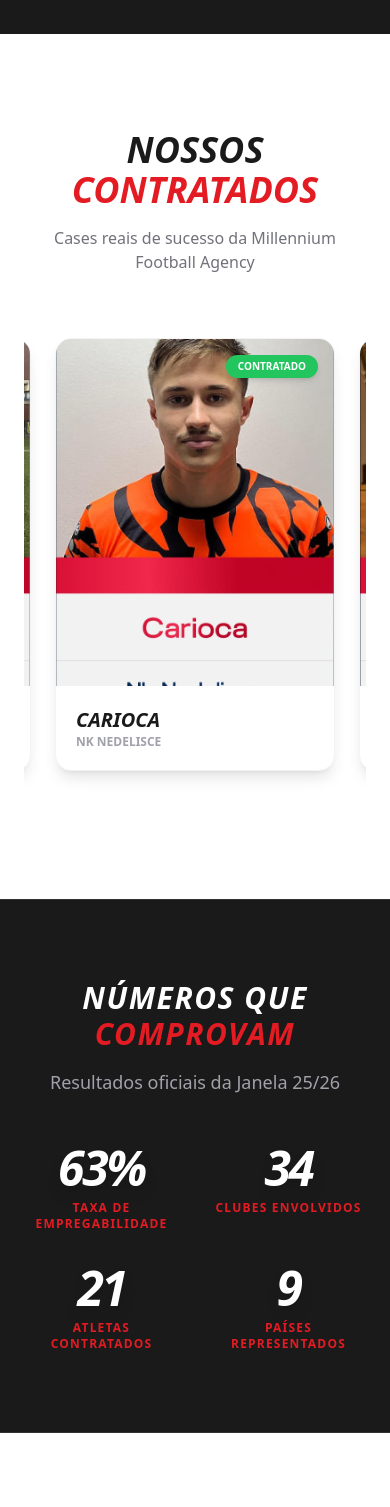
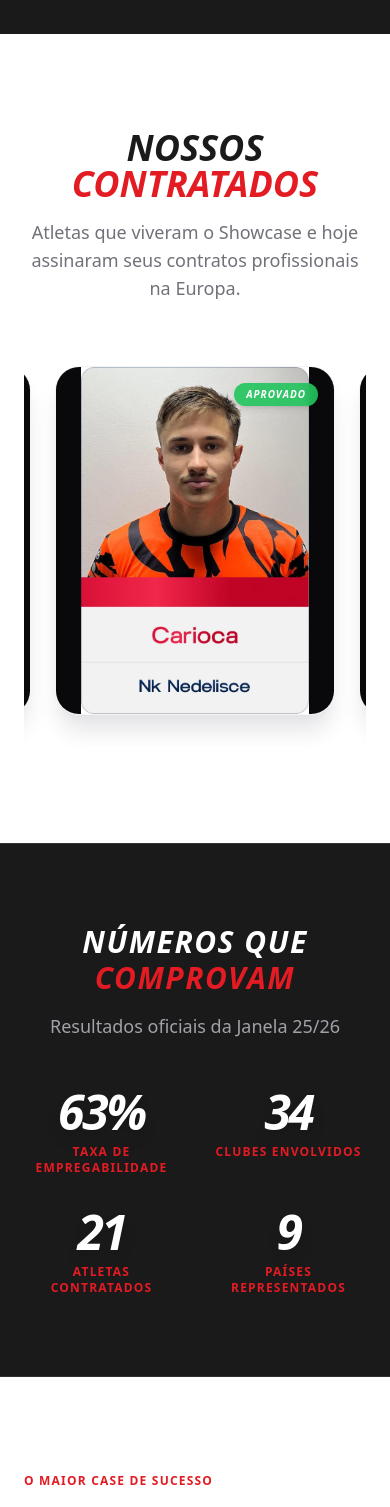
Before and after one commit to rikelmedev/millennium-football-agency, a React (Vite) app: page / in a window 390 px wide. Shown: the part 5860-7367 px from the top of the page. Built offline with nearby package versions, Linux system fonts and the light colour scheme; the HTML template or start-up script is replaced by a standard one.

Commit message:
fix: corrige tela preta no Filter e ajusta proporção das imagens. feat: adiciona seções de estatísticas, qualificação e timeline do Thalisson

```diff
--- a/src/sections/AtletasContratados.jsx
+++ b/src/sections/AtletasContratados.jsx
@@ -3,6 +3,17 @@ import { motion } from 'framer-motion';
 
 export default function AtletasContratados({ language }) {
   const carouselRef = useRef(null);
+
+  const t = {
+    PT: {
+      title: "NOSSOS ", accent: "CONTRATADOS",
+      desc: "Atletas que viveram o Showcase e hoje assinaram seus contratos profissionais na Europa."
+    },
+    EN: {
+      title: "OUR ", accent: "SIGNED ATHLETES",
+      desc: "Athletes who lived the Showcase and today have signed their professional contracts in Europe."
+    }
+  }[language] || {};
 
   const athletes = [
     { name: "ADONAI", club: "NK POLET", image: "/assets/case-Adonai.jpg" },
@@ -34,7 +45,7 @@ export default function AtletasContratados({ language }) {
     { name: "YASSINE", club: "NK BILOGORA", image: "/assets/case-Yassine.jpg" }
   ];
 
-  // Efeito de carrossel automático (Auto-play)
+  // Efeito de Auto-play (Passar sozinho)
   useEffect(() => {
     const interval = setInterval(() => {
       if (carouselRef.current) {
@@ -42,20 +53,24 @@ export default function AtletasContratados({ language }) {
         if (scrollLeft + clientWidth >= scrollWidth - 10) {
           carouselRef.current.scrollTo({ left: 0, behavior: 'smooth' });
         } else {
-          carouselRef.current.scrollBy({ left: 300, behavior: 'smooth' });
+          carouselRef.current.scrollBy({ left: 320, behavior: 'smooth' });
         }
       }
     }, 3000);
+
     return () => clearInterval(interval);
   }, []);
 
   return (
     <section className="py-24 bg-brand-white px-6 overflow-hidden">
-      <div className="max-w-[90rem] mx-auto text-center mb-16">
-        <h2 className="text-4xl md:text-6xl font-black italic text-brand-dark uppercase">
-          NOSSOS <span className="text-brand-accent">CONTRATADOS</span>
+      <div className="max-w-[90rem] mx-auto">
+        <div className="flex flex-col md:flex-row justify-between items-center md:items-end mb-16 gap-6 text-center md:text-left">
+          <div>
+            <h2 className="font-heading text-4xl md:text-6xl font-black italic text-brand-dark uppercase leading-none mb-4">
+              {t.title} <span className="text-brand-accent">{t.accent}</span>
             </h2>
-        <p className="text-zinc-500 font-medium mt-4">Cases reais de sucesso da Millennium Football Agency</p>
+            <p className="text-zinc-500 text-lg font-medium max-w-2xl">{t.desc}</p>
+          </div>
         </div>
 
         <div
@@ -63,17 +78,30 @@ export default function AtletasContratados({ language }) {
           className="flex gap-6 overflow-x-auto pb-8 snap-x snap-mandatory [&::-webkit-scrollbar]:hidden scroll-smooth"
         >
           {athletes.map((a, i) => (
-          <div key={i} className="flex-none w-[280px] bg-white rounded-2xl overflow-hidden shadow-lg border border-zinc-100 relative snap-center">
-            <div className="absolute top-4 right-4 bg-green-500 text-white text-[10px] font-black px-3 py-1 rounded-full uppercase z-10 shadow-md">
-              Contratado
-            </div>
-            <img src={a.image} alt={a.name} className="w-full aspect-[4/5] object-cover" />
-            <div className="p-5">
-              <h4 className="text-brand-dark font-black italic text-xl uppercase truncate">{a.name}</h4>
-              <p className="text-zinc-400 font-bold text-xs uppercase truncate">{a.club}</p>
+            <motion.div
+              key={i}
+              initial={{ opacity: 0, y: 20 }}
+              whileInView={{ opacity: 1, y: 0 }}
+              transition={{ delay: i * 0.05 }}
+              viewport={{ once: true }}
+              className="flex-none w-[280px] md:w-[300px] snap-center rounded-[1.5rem] overflow-hidden shadow-xl shadow-zinc-200 border border-zinc-100 bg-white"
+            >
+              <div className="relative aspect-[4/5] w-full bg-zinc-950 flex items-center justify-center">
+
+                <img
+                  src={a.image}
+                  alt={a.name}
+                  className="w-full h-full object-contain"
+                />
+
+                <div className="absolute top-4 right-4 bg-green-500/90 backdrop-blur-sm text-white text-[10px] font-black italic px-3 py-1 rounded-full uppercase tracking-widest z-10 shadow-md">
+                  Aprovado
                 </div>
               </div>
+
+            </motion.div>
           ))}
+        </div>
       </div>
     </section>
   );
--- a/src/sections/Filter.jsx
+++ b/src/sections/Filter.jsx
@@ -6,31 +6,39 @@ import FilterCard from '../components/FilterCard';
 export default function Filter({ language }) {
   const t = {
     PT: {
-      title: "ESTA OPORTUNIDADE É", accent: "PARA VOCÊ?",
-      desc: "Não vendemos apenas pacotes, selecionamos talentos. Vagas limitadas por posição.",
-      card1: { title: "PERFIL ATLETA", desc: "Buscamos mentalidade profissional e base técnica sólida." },
-      card2: { title: "INVESTIMENTO", desc: "Estrutura de elite com acesso direto ao mercado europeu." },
-      card3: { title: "FOCO TOTAL", desc: "25 dias de imersão absoluta para mudar a sua carreira." }
+      tag: "PROCESSO DE SELEÇÃO",
+      title: "ESTA OPORTUNIDADE É",
+      accent: "PARA VOCÊ?",
+      desc: "Não vendemos apenas pacotes, selecionamos talentos. Para manter o alto nível de exposição perante os scouts europeus, as vagas são limitadas por posição.",
+      card1: { title: "PERFIL ATLETA", desc: "Buscamos jogadores com mentalidade profissional e base técnica sólida." },
+      card2: { title: "INVESTIMENTO", desc: "O valor reflete a estrutura de elite e o acesso direto ao mercado europeu." },
+      card3: { title: "FOCO TOTAL", desc: "25 dias de imersão absoluta para mudar o patamar da sua carreira." },
+      cta: "QUERO MINHA AVALIAÇÃO"
     },
     EN: {
-      title: "IS THIS OPPORTUNITY", accent: "FOR YOU?",
-      desc: "We don't just sell packages; we select talent. Spots are limited by position.",
-      card1: { title: "ATHLETE PROFILE", desc: "We look for a professional mindset and solid technical base." },
-      card2: { title: "INVESTMENT", desc: "Elite structure with direct access to the European market." },
-      card3: { title: "TOTAL FOCUS", desc: "25 days of absolute immersion to change your career." }
+      tag: "SELECTION PROCESS",
+      title: "IS THIS OPPORTUNITY",
+      accent: "FOR YOU?",
+      desc: "We don't just sell packages; we select talent. To maintain a high level of exposure to European scouts, spots are limited.",
+      card1: { title: "ATHLETE PROFILE", desc: "We look for players with a professional mindset and solid technical base." },
+      card2: { title: "INVESTMENT", desc: "The value reflects the elite structure and direct access to the European market." },
+      card3: { title: "TOTAL FOCUS", desc: "25 days of absolute immersion to change the level of your career." },
+      cta: "I WANT MY EVALUATION"
     }
   }[language] || {};
 
   return (
-    <section className="py-24 px-6 bg-brand-white">
+    <section id="filtro" className="py-16 md:py-24 px-6 bg-brand-white">
       <div className="max-w-7xl mx-auto">
-        <div className="text-center mb-20">
-          <h2 className="text-4xl md:text-7xl font-black italic uppercase text-brand-dark">
+        <div className="text-center mb-20 max-w-3xl mx-auto">
+          <h2 className="font-heading text-4xl md:text-7xl font-black italic uppercase mb-6 leading-tight text-brand-dark">
             {t.title} <span className="text-brand-accent">{t.accent}</span>
           </h2>
-          <p className="text-zinc-500 italic text-xl mt-4">{t.desc}</p>
+          <p className="text-zinc-500 italic text-xl">{t.desc}</p>
         </div>
-        <div className="grid md:grid-cols-3 gap-10">
+
+        <div className="grid grid-cols-1 md:grid-cols-3 gap-10">
+          {/* Agora os títulos e descrições existem no objeto t */}
           <FilterCard icon={Users} title={t.card1?.title} desc={t.card1?.desc} />
           <FilterCard icon={Euro} title={t.card2?.title} desc={t.card2?.desc} />
           <FilterCard icon={Trophy} title={t.card3?.title} desc={t.card3?.desc} />
--- a/src/sections/Proof.jsx
+++ b/src/sections/Proof.jsx
@@ -1,52 +1,86 @@
 import React from 'react';
 import { motion } from 'framer-motion';
-import { Trophy, DollarSign } from 'lucide-react';
 
 export default function Proof({ language }) {
   const t = {
     PT: {
-      title: "DE SUSHIMAN À", accent: "CONFERENCE LEAGUE",
-      marketValue: "VALOR DE MERCADO ATUAL", value: "€ 1.500.000,00+",
+      tag: "O MAIOR CASE DE SUCESSO",
+      title: "DE SUSHIMAN À",
+      accent: "CONFERENCE LEAGUE",
+      marketValue: "VALOR DE MERCADO ATUAL",
+      value: "€ 1.500.000,00+",
+      videoID: "CNuYovNsoiE",
       steps: [
-        { year: "2021", title: "AMADOR", desc: "Trabalhava como sushiman no Brasil." },
-        { year: "2022", title: "6ª DIV (CRO)", desc: "Porta de entrada via Millennium." },
-        { year: "2023", title: "3ª DIV (SLO)", desc: "Destaque e transferência estratégica." },
-        { year: "HOJE", title: "ELITE UEFA", desc: "Estrela do Olimpija Ljubljana." }
+        { year: "2021", title: "SUSHIMAN NO BRASIL", desc: "Dividia o tempo entre o trabalho no sushi e o sonho de jogar." },
+        { year: "2022", title: "6ª DIVISÃO (CRO)", desc: "Porta de entrada via Millennium no NK Sloboda." },
+        { year: "2023", title: "ASCENSÃO EUROPEIA", desc: "Destaque tático e físico no mercado do Leste Europeu." },
+        { year: "HOJE", title: "ELITE UEFA", desc: "Protagonista no Olimpija Ljubljana e Conference League." }
       ]
     },
     EN: {
-      title: "FROM SUSHIMAN TO", accent: "CONFERENCE LEAGUE",
-      marketValue: "CURRENT MARKET VALUE", value: "€ 1,500,000.00+",
+      tag: "THE GREATEST SUCCESS CASE",
+      title: "FROM SUSHIMAN TO",
+      accent: "CONFERENCE LEAGUE",
+      marketValue: "CURRENT MARKET VALUE",
+      value: "€ 1,500,000.00+",
+      videoID: "CNuYovNsoiE",
       steps: [
-        { year: "2021", title: "AMATEUR", desc: "Worked as a sushiman in Brazil." },
-        { year: "2022", title: "6TH DIV (CRO)", desc: "Entry point via Millennium." },
-        { year: "2023", title: "3RD DIV (SLO)", desc: "Performance-led strategic transfer." },
-        { year: "TODAY", title: "UEFA ELITE", desc: "Star of Olimpija Ljubljana." }
+        { year: "2021", title: "SUSHIMAN IN BRAZIL", desc: "Split his time between sushi work and the dream of playing." },
+        { year: "2022", title: "6TH DIV (CRO)", desc: "Entry point via Millennium at NK Sloboda." },
+        { year: "2023", title: "EUROPEAN RISE", desc: "Tactical and physical standout in the Eastern European market." },
+        { year: "TODAY", title: "UEFA ELITE", desc: "Star at Olimpija Ljubljana and Conference League." }
       ]
     }
   }[language] || {};
 
   return (
     <section className="py-24 bg-white px-6">
-      <div className="max-w-7xl mx-auto grid lg:grid-cols-2 gap-16 items-center">
+      <div className="max-w-7xl mx-auto grid lg:grid-cols-2 gap-16 items-start">
+
         <div>
-          <h2 className="text-5xl md:text-7xl font-black italic text-brand-dark uppercase leading-[0.9] mb-8">{t.title} <br/><span className="text-brand-accent">{t.accent}</span></h2>
-          <div className="bg-zinc-900 rounded-[2.5rem] p-8 text-white relative shadow-2xl">
+          <span className="text-brand-accent font-bold tracking-widest text-xs uppercase mb-4 block">{t.tag}</span>
+          <h2 className="text-5xl md:text-7xl font-black italic text-brand-dark uppercase leading-[0.9] mb-8">
+            {t.title} <br/><span className="text-brand-accent">{t.accent}</span>
+          </h2>
+
+          <div className="rounded-[2.5rem] overflow-hidden shadow-2xl border-4 border-brand-dark mb-8 bg-black aspect-video relative">
+            <iframe
+              className="absolute top-0 left-0 w-full h-full"
+              src={`https://www.youtube.com/embed/${t.videoID}?autoplay=0&rel=0`}
+              title="Thalisson Story - Millennium Football"
+              frameBorder="0"
+              allow="accelerometer; autoplay; clipboard-write; encrypted-media; gyroscope; picture-in-picture"
+              allowFullScreen
+            ></iframe>
+          </div>
+
+          <div className="bg-zinc-900 rounded-[2.5rem] p-8 text-white relative shadow-2xl shadow-brand-accent/10">
              <span className="text-brand-accent font-black text-xs uppercase mb-2 block">{t.marketValue}</span>
              <h3 className="text-4xl md:text-5xl font-black italic">{t.value}</h3>
           </div>
         </div>
-        <div className="space-y-4">
+
+        <div className="space-y-4 lg:pt-24">
           {t.steps?.map((step, i) => (
-            <div key={i} className="p-6 rounded-[2rem] flex gap-6 items-center border border-zinc-100 bg-zinc-50 shadow-sm">
-              <span className="text-2xl font-black italic opacity-30 w-16">{step.year}</span>
+            <motion.div
+              key={i}
+              initial={{ opacity: 0, x: 20 }}
+              whileInView={{ opacity: 1, x: 0 }}
+              transition={{ delay: i * 0.1 }}
+              className="p-6 md:p-8 rounded-[2rem] flex gap-6 items-center border border-zinc-100 bg-zinc-50 hover:bg-white hover:shadow-xl transition-all group"
+            >
+              <span className="text-2xl md:text-4xl font-black italic opacity-20 group-hover:opacity-100 group-hover:text-brand-accent transition-all w-24">
+                {step.year}
+              </span>
+              <div className="h-12 w-[1px] bg-zinc-200"></div>
               <div>
-                <h4 className="font-black italic uppercase text-lg">{step.title}</h4>
-                <p className="text-sm opacity-70">{step.desc}</p>
+                <h4 className="font-black italic uppercase text-lg md:text-xl text-brand-dark">{step.title}</h4>
+                <p className="text-sm opacity-70 font-medium text-zinc-600 leading-relaxed">{step.desc}</p>
               </div>
-            </div>
+            </motion.div>
           ))}
         </div>
+
       </div>
     </section>
   );
```
Lines whose indentation alone changed are shown as unchanged.
